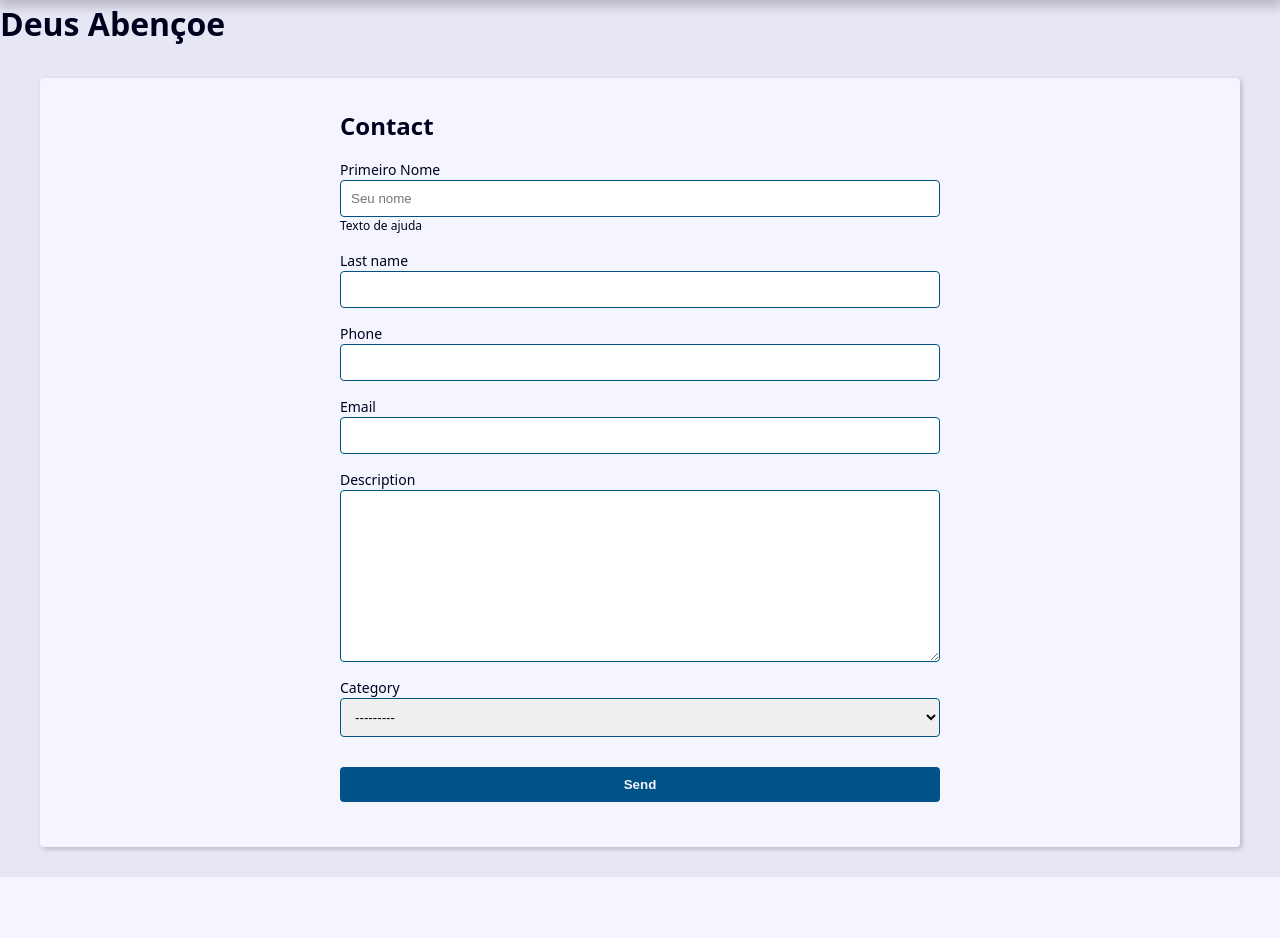
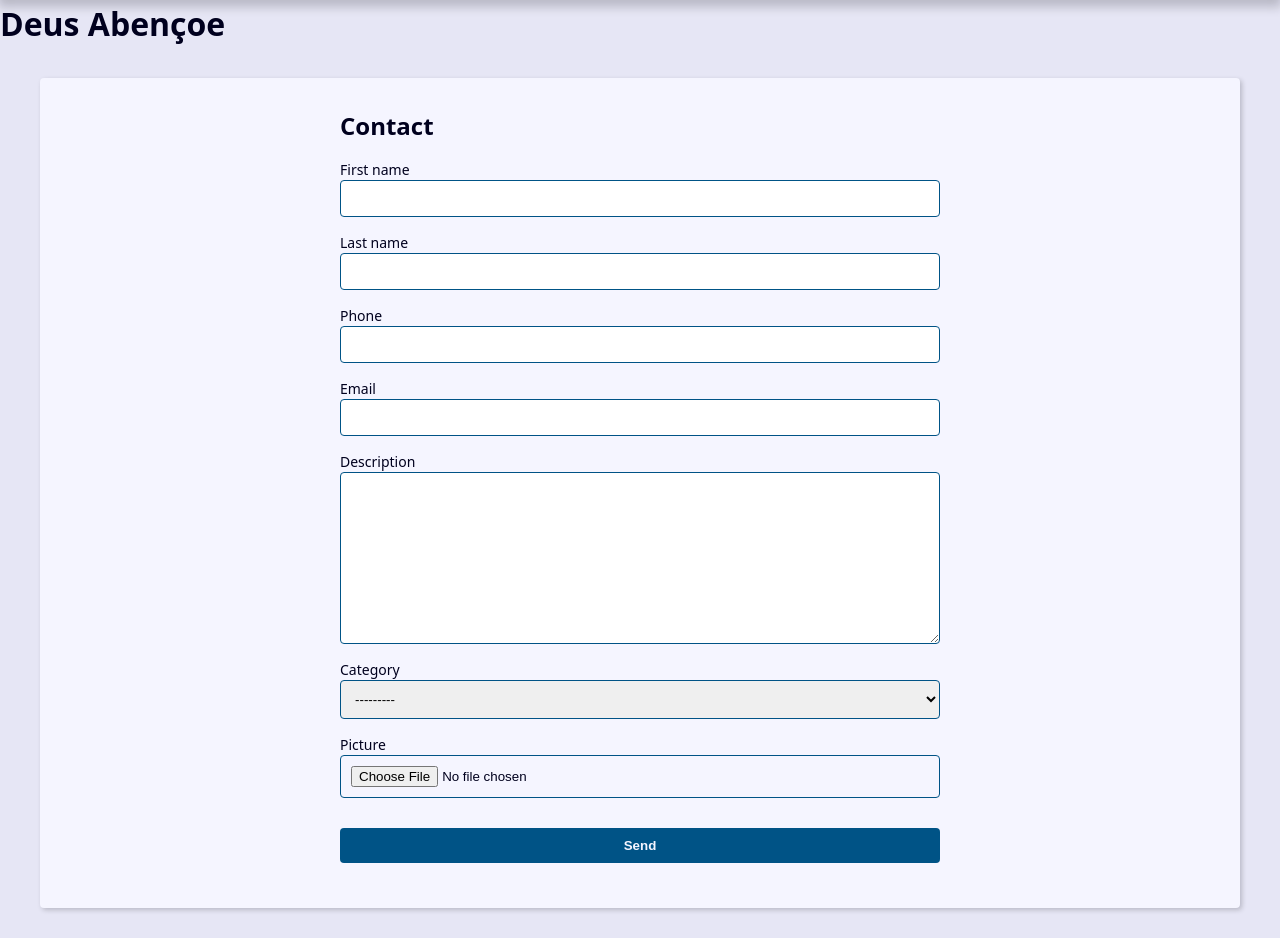
Before and after one commit to Franklin-10/python-agenda, a Django app: page /contact/create/ in a window 1280 px wide. Shown: the part 239-1177 px from the top of the page. Before the commit the page ends 1116 px from the top, so only its background shows below. Run offline with Django 5.2, Linux system fonts and the light colour scheme; data that the repository does not hold is empty.

Commit message:
adicionando imagem contato

```diff
--- a/contact/forms.py
+++ b/contact/forms.py
@@ -4,32 +4,17 @@ from contact.models import Contact
 
 
 class ContactForm(forms.ModelForm):
-    first_name = forms.CharField(
-        widget=forms.TextInput(
-            attrs={
-                'placeholder': 'Seu nome',
-            }
-        ),
-        label='Primeiro Nome',
-        help_text='Texto de ajuda'
+    picture = forms.ImageField(
+         widget=forms.FileInput(
+              attrs={
+                   'accept': 'image/*',
+              }
+         )
     )
-
-    def __init__(self, *args, **kwargs ):
-        super().__init__(*args, **kwargs)
-
-        # self.fields['first_name'].widget.attrs.update({
-        #     'placeholder':'Olha aqui',
-        # })
     class Meta:
         model = Contact
-        fields = ('first_name', 'last_name', 'phone','email','description','category')
-        # widgets = {
-        #     'first_name': forms.TextInput(
-        #         attrs={
-        #             'placeholder': 'Escreva aqui',
-        #         }
-        #     )
-        # }
+        fields = ('first_name', 'last_name', 'phone','email','description','category', 'picture',)
+
     def clean(self):
         first_name = self.cleaned_data.get('first_name')
         last_name = self.cleaned_data.get('last_name')
@@ -41,22 +26,7 @@ class ContactForm(forms.ModelForm):
                 )
                 self.add_error('last_name', msg)
                 self.add_error('first_name', msg)
-
-        # self.add_error(
-        #     'first_name',
-        #     ValidationError(
-        #         'Mensagem de erro',
-        #         code='invalid'
-        #     )
-        # )
-        # self.add_error(
-        #     'first_name',
-        #     ValidationError(
-        #         'Mensagem de erro2',
-        #         code='invalid'
-        #     )
-        # )
-
+        return super().clean()
     def clean_first_name(self):
         first_name = self.cleaned_data.get('first_name')
         if first_name == 'ABC':
--- a/contact/templates/contact/contact.html
+++ b/contact/templates/contact/contact.html
@@ -11,6 +11,11 @@
     <p><b>Created Date: </b>{{contact.create_date}}</p>
     <p><b>Description: </b>{{contact.Description}}</p>
     <p><b>Category: </b>{{contact.category.name}}</p>
+    {% if contact.picture %}
+      <p>
+        <img src="{{contact.picture.url}}" alt="{{contact.first_name}}">
+      </p>
+    {% endif %}
 
     <div class="contact-links">
       <a class="btn btn-link" href="{% url "contact:update" contact.pk %}">Update</a>
--- a/contact/templates/contact/create.html
+++ b/contact/templates/contact/create.html
@@ -23,6 +23,11 @@
               </p>
             {% endif %}
           </div>
+          {% if field.name == 'picture' and field.value.url %}
+            <div class="form-group">
+              <img src="{{field.value.url}}" alt="">
+            </div>
+          {% endif %}
         {% endfor %}
       </div>
       {% if form.non_field_errors %}
--- a/contact/views/contact_forms.py
+++ b/contact/views/contact_forms.py
@@ -8,7 +8,7 @@ from contact.models import Contact
 def create(request):
     form_action = reverse('contact:create')
     if request.method == 'POST':
-        form = ContactForm(request.POST)
+        form = ContactForm(request.POST, request.FILES)
         context = {
             'form': form,
             'form_action': form_action,
@@ -36,7 +36,7 @@ def update(request, contact_id):
     contact = get_object_or_404(Contact, pk=contact_id, show=True)
     form_action = reverse('contact:update', args=(contact_id,))
     if request.method == 'POST':
-        form = ContactForm(request.POST, instance=contact)
+        form = ContactForm(request.POST, request.FILES, instance=contact)
         context = {
             'form': form,
             'form_action': form_action,
```
